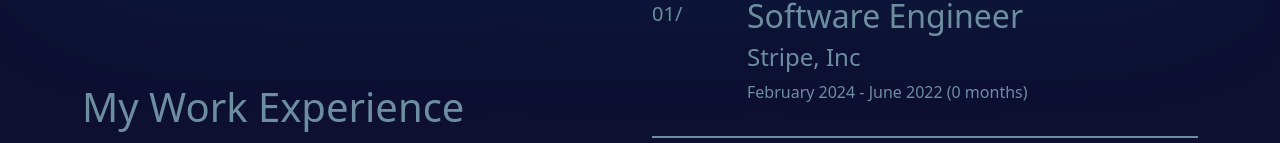
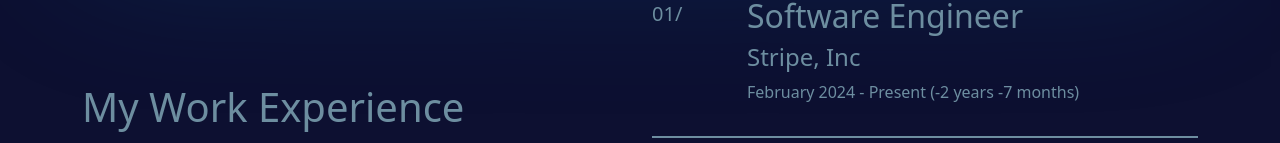
Before and after one commit to ddunne6/react-dunnedev, a React (Create React App) app: page / in a window 1280 px wide. Shown: the part 589-732 px from the top of the page. Built offline with nearby package versions, Linux system fonts and the light colour scheme.

Commit message:
fix: total tenure calculations

```diff
--- a/src/dunnedev/experienceCell.js
+++ b/src/dunnedev/experienceCell.js
@@ -33,16 +33,24 @@
 }
 
 function datesAndTenure(startDate, endDate) {
-    const months = monthDiff(startDate, endDate)
-    return startDate.toLocaleString('default', { month: 'long' }) + " " + startDate.getFullYear() + " - " + endDate.toLocaleString('default', { month: 'long' }) + " " + endDate.getFullYear() + " (" + getPrettyYear(months) + getPrettyMonths(months) + ")"
+    const months = monthDiff(startDate, endDate) + 1
+    const today = new Date()
+    var endDateString;
+    if (today.getDate() === endDate.getDate() && today.getFullYear() === endDate.getFullYear()) {
+        endDateString = "Present"
+    } else {
+        endDateString = endDate.toLocaleString('default', { month: 'long' }) + " " + endDate.getFullYear()
+    }
+
+    return startDate.toLocaleString('default', { month: 'long' }) + " " + startDate.getFullYear() + " - " + endDateString + " (" + getPrettyYear(months) + getPrettyMonths(months) + ")"
 }
 
 function monthDiff(d1, d2) {
-    var months;
-    months = (d2.getFullYear() - d1.getFullYear()) * 12;
-    months -= d1.getMonth() + 1;
-    months += d2.getMonth();
-    return months <= 0 ? 0 : months+2;
+    return (
+        d2.getMonth() -
+        d1.getMonth() +
+        12 * (d2.getFullYear() - d1.getFullYear())
+      );
 }
 
 function getPrettyYear(months) {
```
